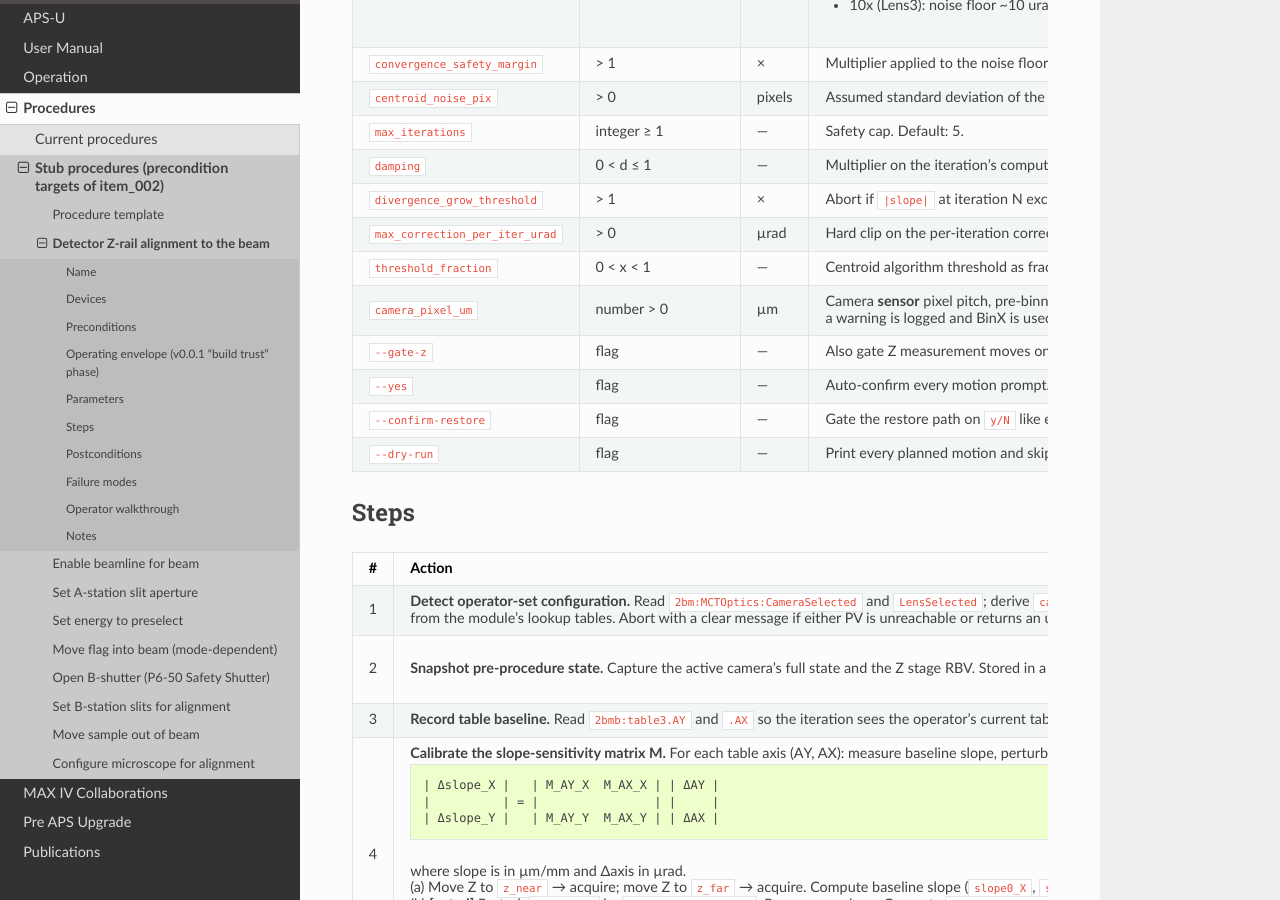
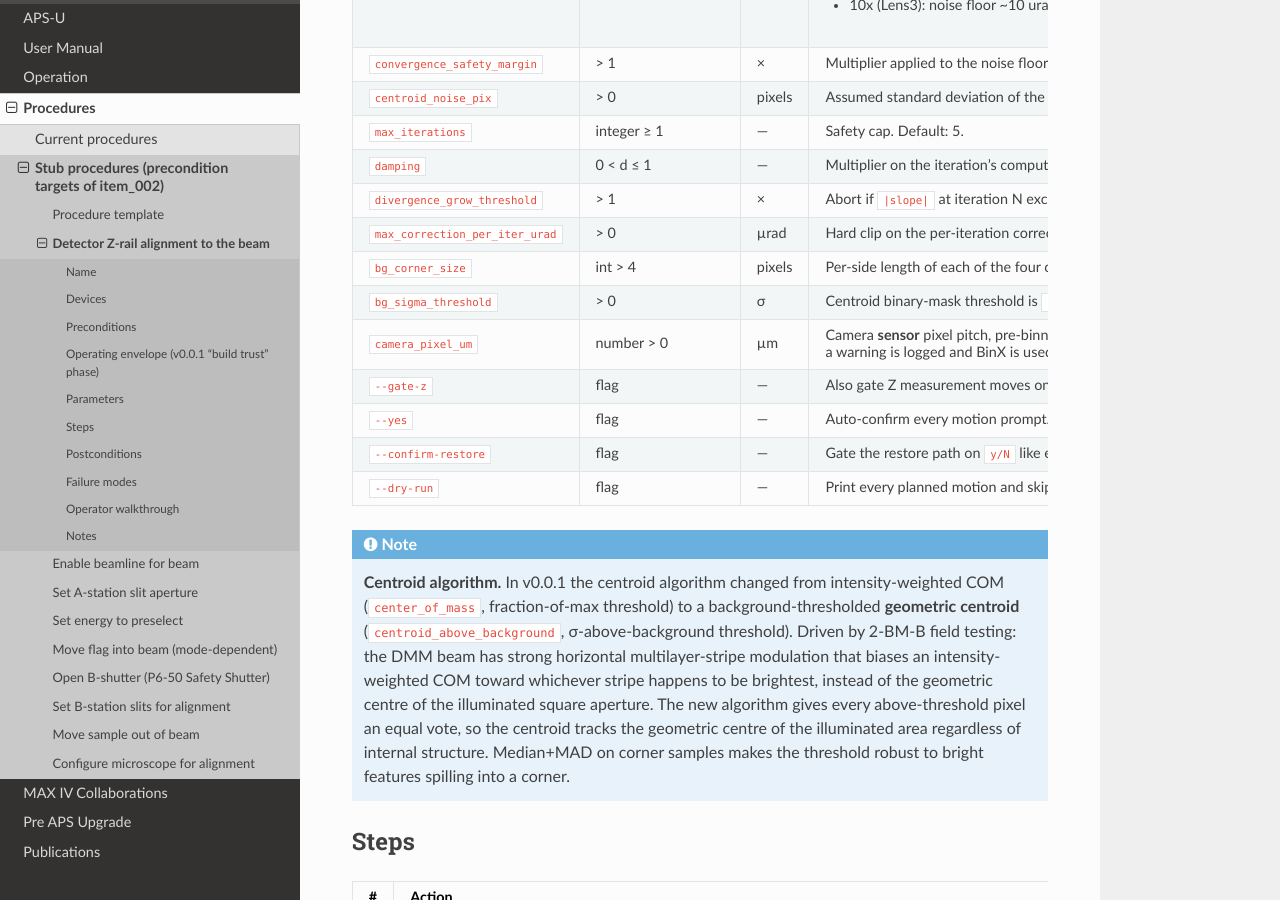
Before and after one commit to xray-imaging/2bm-docs, a Sphinx documentation site: the page built from docs/source/procedures/item_002.rst, in a window 1280 px wide and 900 px high, scrolled down 3457 px. Built offline with Sphinx 7.4.7 and the Read the Docs theme 3.1.0, drawn with Linux system fonts in a browser that asks for light colours; the version number could not be read and is left out.

Commit message:
docs(procedures): centroid algorithm change (binary mask + median+MAD)
Match procedures-side change:

- threshold_fraction parameter row removed (algorithm no longer
  uses fraction-of-max thresholding).
- New bg_corner_size and bg_sigma_threshold parameter rows.
- New note: documents the algorithm switch and why (DMM
  multilayer stripes biased the intensity-weighted COM toward
  whichever stripe was brightest; binary-mask geometric centroid
  is robust to internal modulation).

```diff
--- a/docs/source/procedures/item_002.rst
+++ b/docs/source/procedures/item_002.rst
@@ -316,11 +316,24 @@ Parameters
        large corrections; the clip keeps each iteration within
        the linear range near the calibration point. Convergence
        happens over more iterations rather than one big move.
-   * - ``threshold_fraction``
-     - 0 < x < 1
-     - —
-     - Centroid algorithm threshold as fraction of frame max.
-       Default: 0.5.
+   * - ``bg_corner_size``
+     - int > 4
+     - pixels
+     - Per-side length of each of the four corner boxes the
+       centroid algorithm uses to estimate the background-noise
+       level. Default: 100. Reduce only if the beam spot is large
+       enough to spill into a frame corner.
+   * - ``bg_sigma_threshold``
+     - > 0
+     - σ
+     - Centroid binary-mask threshold is
+       ``bg_median + N × bg_sigma_from_MAD`` (median + Median
+       Absolute Deviation, robust to outliers in the corner
+       samples). Default: 5.0. Smaller N includes more of the
+       dim halo (and more noise); larger N keeps only clearly-
+       above-background pixels.
+
+
    * - ``camera_pixel_um``
      - number > 0
      - µm
@@ -353,6 +366,23 @@ Parameters
      - —
      - Print every planned motion and skip; never moves any
        motor. Camera reads + centroid fits still happen.
+
+
+.. note::
+
+   **Centroid algorithm.** In v0.0.1 the centroid algorithm
+   changed from intensity-weighted COM (``center_of_mass``,
+   fraction-of-max threshold) to a background-thresholded
+   **geometric centroid** (``centroid_above_background``,
+   σ-above-background threshold). Driven by 2-BM-B field testing:
+   the DMM beam has strong horizontal multilayer-stripe modulation
+   that biases an intensity-weighted COM toward whichever stripe
+   happens to be brightest, instead of the geometric centre of the
+   illuminated square aperture. The new algorithm gives every
+   above-threshold pixel an equal vote, so the centroid tracks the
+   geometric centre of the illuminated area regardless of internal
+   structure. Median+MAD on corner samples makes the threshold
+   robust to bright features spilling into a corner.
 
 
 Steps
```
